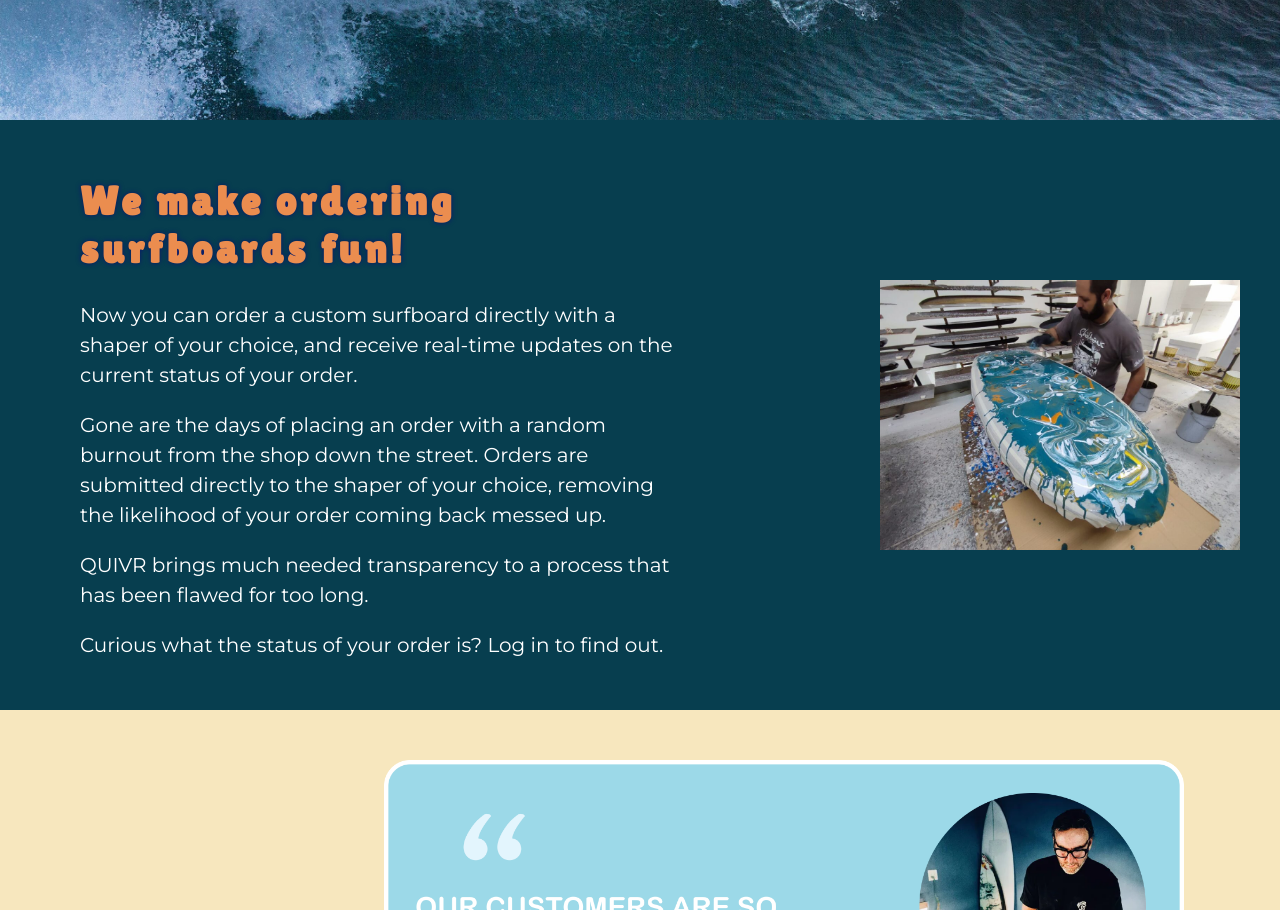
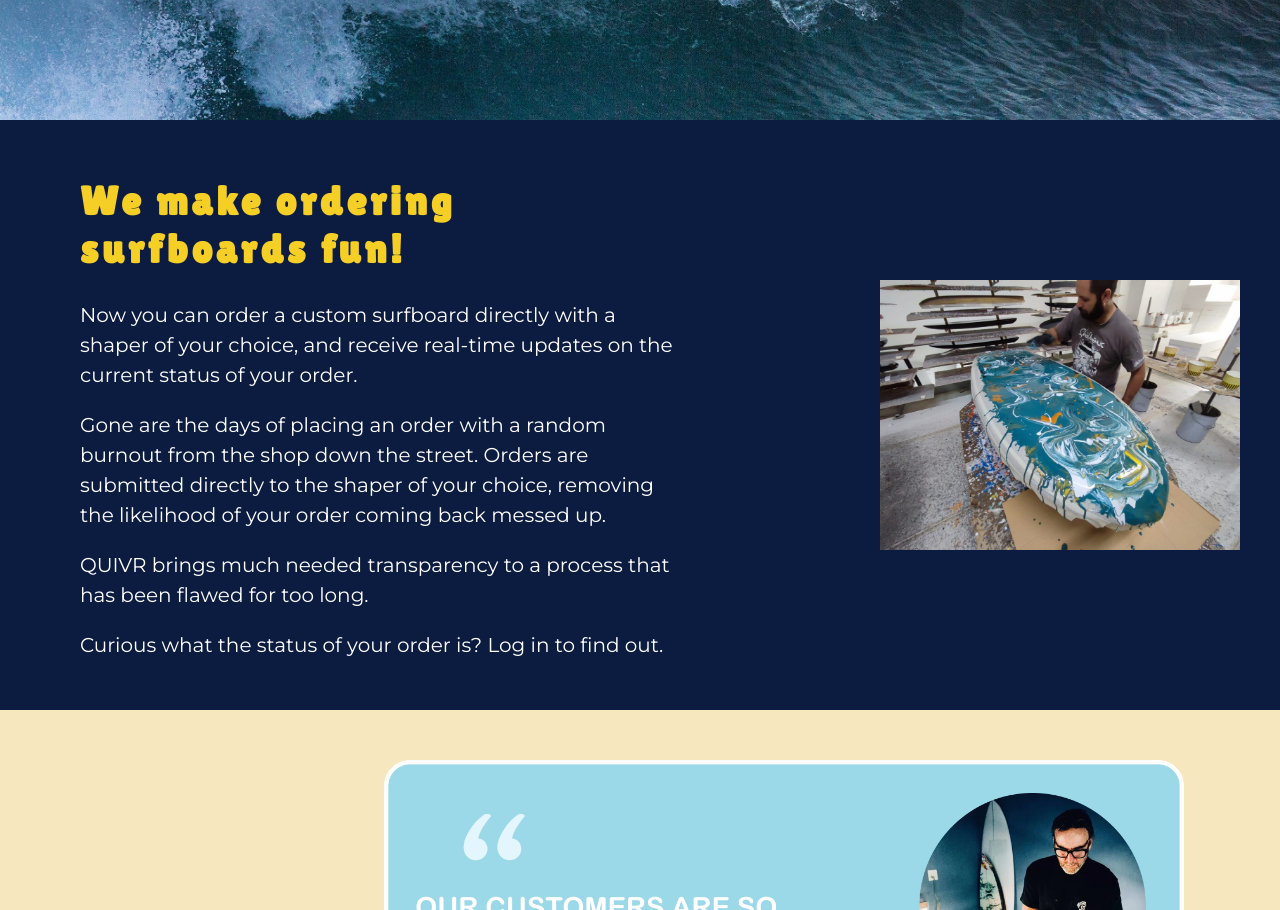
Before and after one commit to pizzawarrior/QUIVR-custom-surfboards, a React (Create React App) app in the folder ghi/: page / in a window 1280 px wide. Shown: the part 360-1270 px from the top of the page. Built offline with nearby package versions, Linux system fonts and the light colour scheme; no server answers.

Commit message:
small updates, mostly file cleanup

```diff
--- a/ghi/src/pages/landing/style.js
+++ b/ghi/src/pages/landing/style.js
@@ -7,8 +7,7 @@ export const Title = styled.h1`
   font-size: 40px;
   line-height: 3rem;
   letter-spacing: 4px;
-  color: #eb8d4f;
-  text-shadow: 0px 0px 5px #0b156e;
+  color: #f5cf25;
 `;
 
 export const LandContainer = styled.div`
@@ -57,7 +56,7 @@ export const AboutUs = styled.div`
   justify-content: center;
   padding: 30px 0px 30px 80px;
   line-height: 30px;
-  background-color: #073e4f;
+  background-color: #0b1c40;
   color: white;
   margin: auto;
 
```
